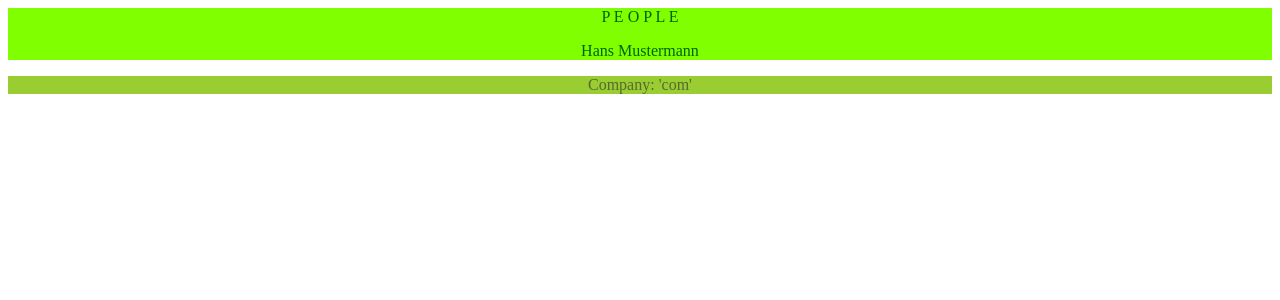
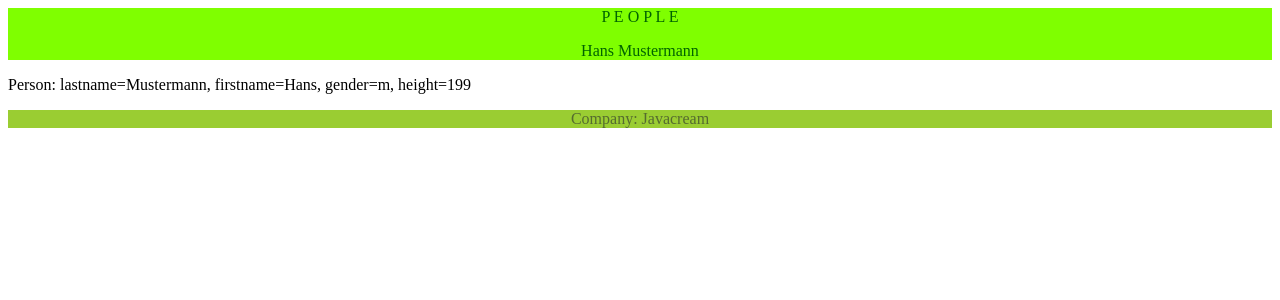
Before and after one commit to Javacream/org.javacream.training.angular, an Angular app in the folder training/: page / in a window 1280 px wide. Shown: the top 300 px of the page. Built offline with nearby package versions, Linux system fonts and the light colour scheme.

Commit message:
introduce PersonComponent

```diff
--- a/training/src/app/app.component.html
+++ b/training/src/app/app.component.html
@@ -1 +1 @@
-<app-people-content company="'com'"></app-people-content>
+<app-people-content [company]="company"></app-people-content>
--- a/training/src/app/app.module.ts
+++ b/training/src/app/app.module.ts
@@ -5,13 +5,15 @@ import { AppComponent} from './app.component';
 import { PeopleContentComponent } from './people/component/people-content/people-content.component';
 import { HeaderComponent } from './common/component/header/header.component';
 import { FooterComponent } from './common/component/footer/footer.component';
+import { PersonComponent } from './people/component/person/person.component';
 
 @NgModule({
   declarations: [
     AppComponent,
     PeopleContentComponent,
     HeaderComponent,
-    FooterComponent
+    FooterComponent,
+    PersonComponent
   ],
   imports: [
     BrowserModule
--- a/training/src/app/people/component/people-content/people-content.component.html
+++ b/training/src/app/people/component/people-content/people-content.component.html
@@ -1,2 +1,3 @@
 <app-header></app-header>
+<app-person [person]="person"></app-person>
 <app-footer [footerText]="'Company: ' + company" ></app-footer>
--- a/training/src/app/people/component/people-content/people-content.component.ts
+++ b/training/src/app/people/component/people-content/people-content.component.ts
@@ -1,5 +1,5 @@
 import { Component, OnInit, Input } from '@angular/core';
-
+import {user} from '../../../ApplicationContext'
 @Component({
   selector: 'app-people-content',
   templateUrl: './people-content.component.html',
@@ -7,9 +7,12 @@ import { Component, OnInit, Input } from '@angular/core';
 })
 export class PeopleContentComponent implements OnInit {
   @Input() company
+
+  person = user
   constructor() { }
 
   ngOnInit(): void {
+    console.log(this.company)
   }
 
 }
--- /dev/null
+++ b/training/src/app/people/component/person/person.component.html
@@ -0,0 +1 @@
+<p>{{'Person: lastname=' + person.lastname + ', firstname=' + person.firstname + ', gender=' + person.gender  + ', height=' + person.height  }}</p>
```
Also changed, not shown: training/src/app/people/component/person/person.component.ts (added, +12 -0 lines), training/src/app/people/component/person/person.component.css (added), 1 other file (tests, documents, lock files or other folders).
